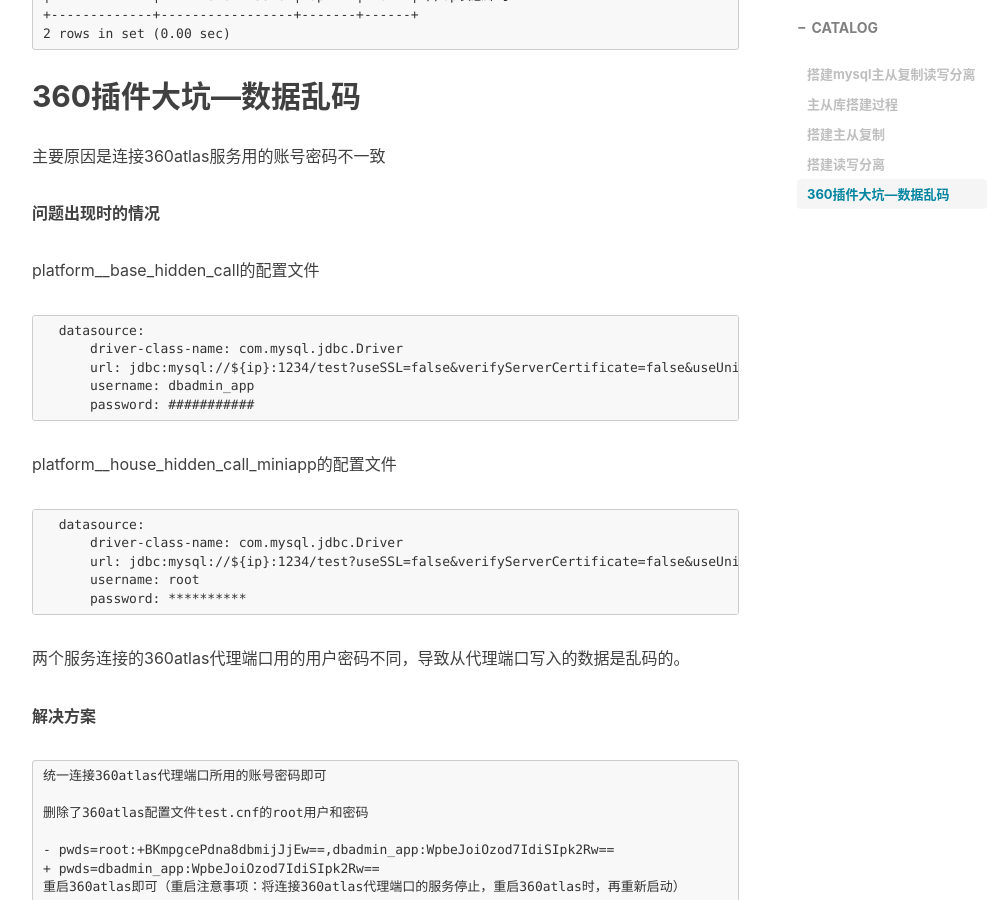
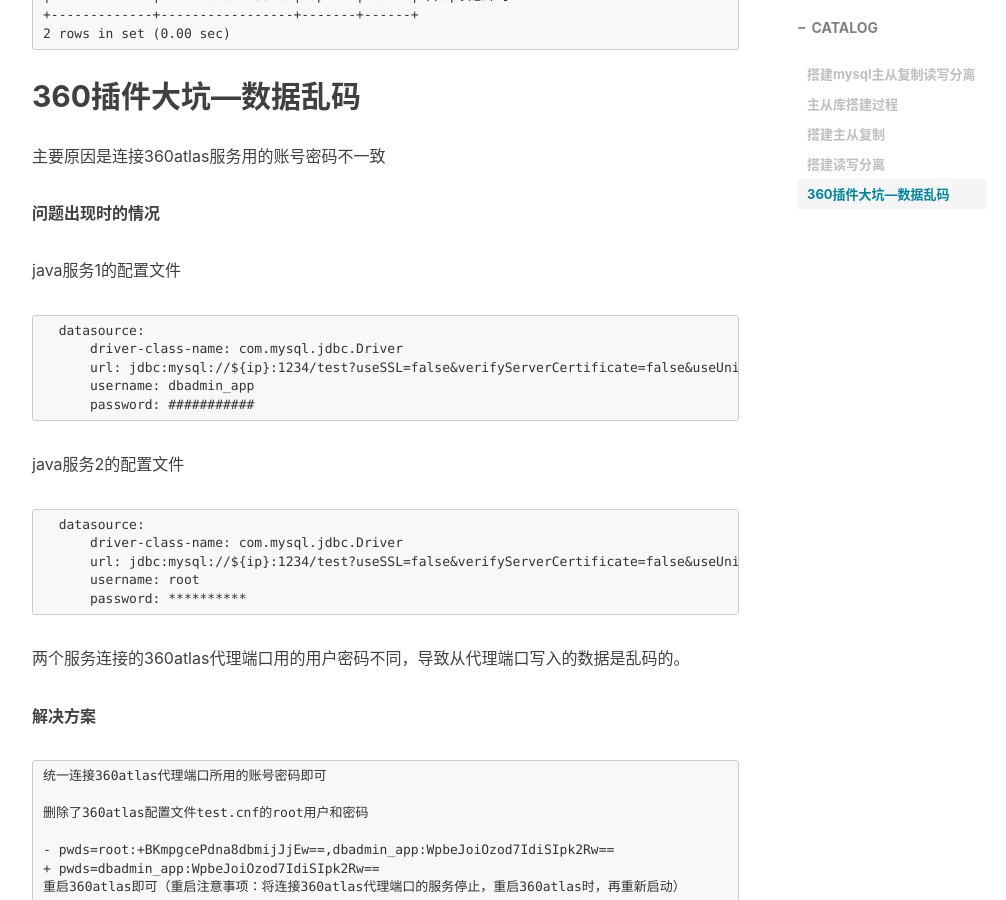
Before and after one commit to cyfkobe/github-cyf.github.io, a Jekyll site: the page built from _posts/2019-05-01-搭建mysql主从复制读写分离.md, in a window 1280 px wide and 900 px high, scrolled down 3999 px. Shown: the whole window, without its empty margins (233-1239 px from the left). Built offline with Jekyll 4.4.1, drawn with Linux system fonts in a browser that asks for light colours; nearby versions of some CDN libraries; comment, search, counter and statistics services are not loaded.

````diff
--- a/_posts/2019-05-01-搭建mysql主从复制读写分离.md
+++ b/_posts/2019-05-01-搭建mysql主从复制读写分离.md
@@ -181,7 +181,7 @@ mysql> select * from backends;
 
 **问题出现时的情况**
 
-platform__base_hidden_call的配置文件
+java服务1的配置文件
 
 ```
   datasource:
@@ -191,7 +191,7 @@ platform__base_hidden_call的配置文件
       password: ###########
 ```
 
-platform__house_hidden_call_miniapp的配置文件
+java服务2的配置文件
 
 ```
   datasource:
````
